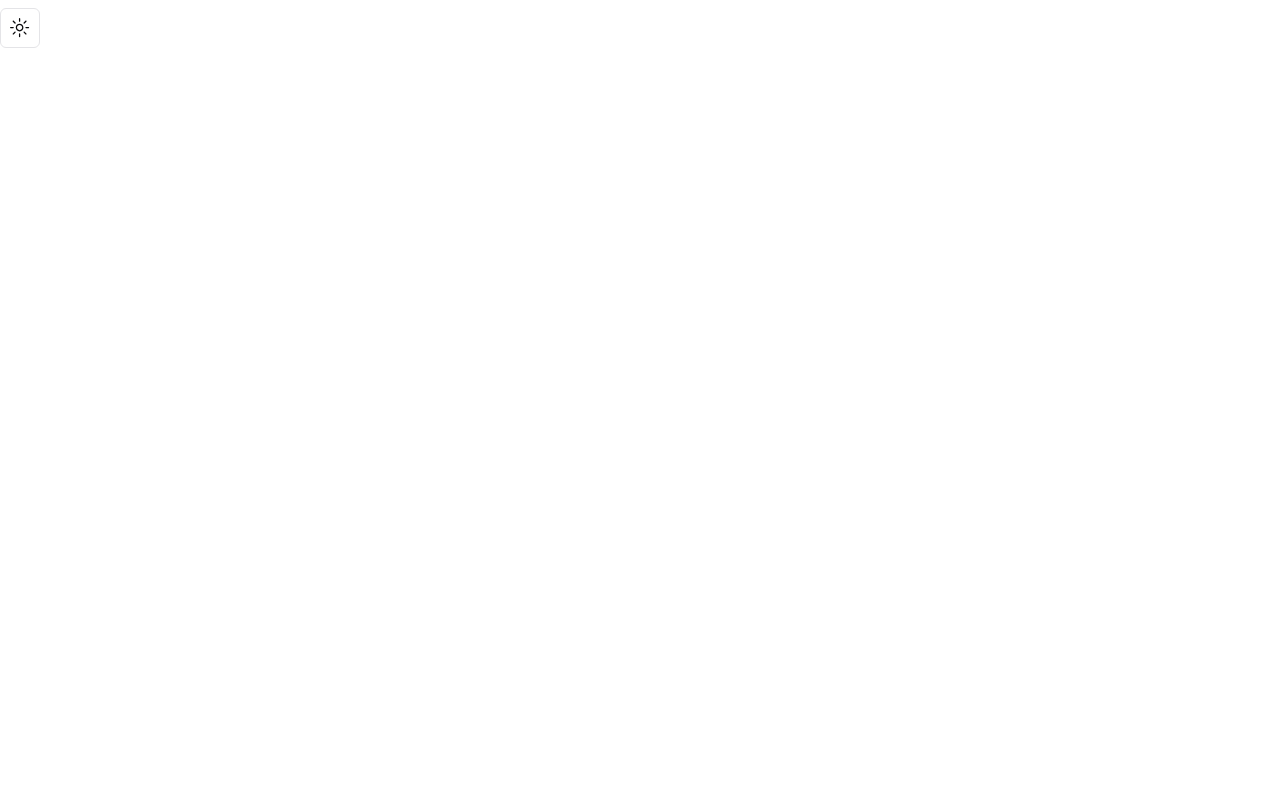
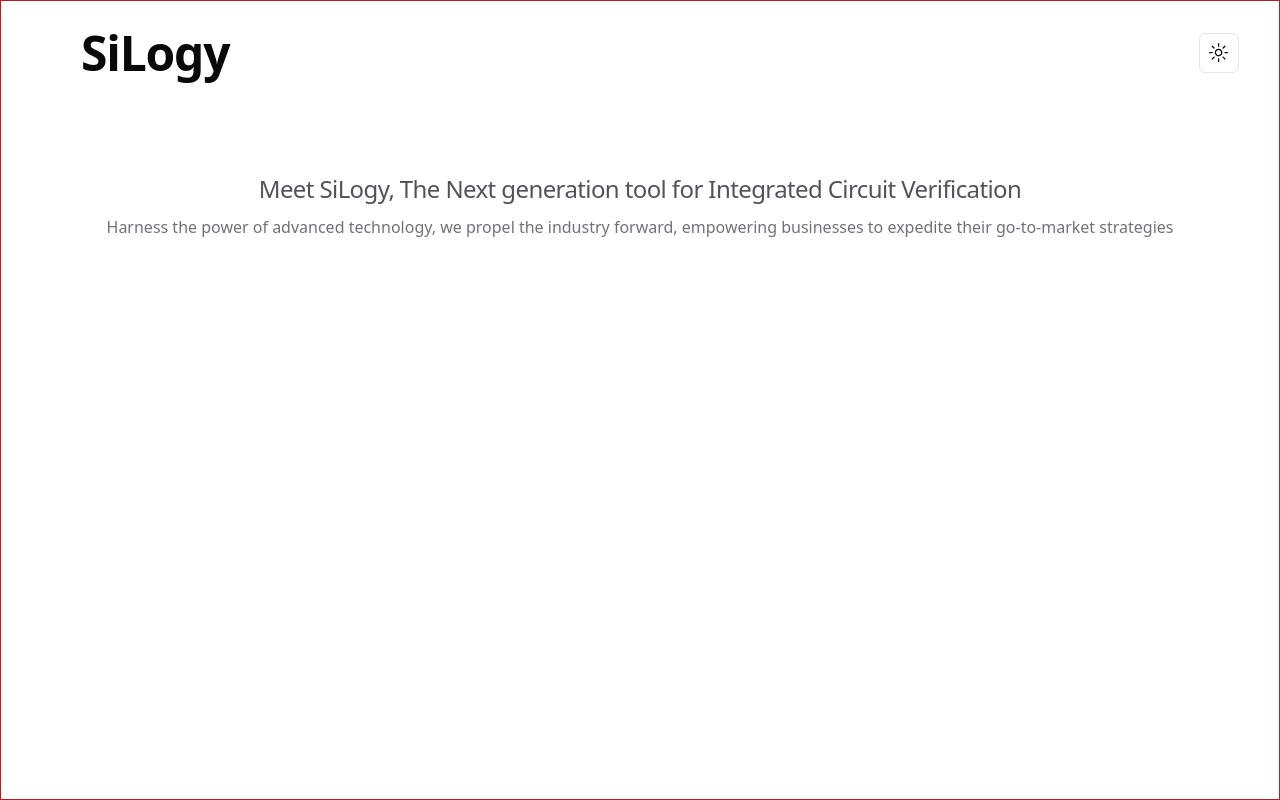
Before and after one commit to VK-RED/silogy, a Next.js app: page / in a window 1280 px wide. Built offline with nearby package versions, Linux system fonts and the light colour scheme.

Commit message:
add Hero Section

```diff
--- /dev/null
+++ b/src/components/hero.tsx
@@ -0,0 +1,17 @@
+import { BRIEF_DESCRIPTION, MAIN_DESCRIPTION } from "../../constants";
+
+export function Hero(){
+    return (
+        <div className="mt-20  p-2 flex flex-col items-center space-y-2">
+
+            <h3 className="scroll-m-20 text-2xl font-medium tracking-tight text-zinc-600 dark:text-zinc-400">
+                {MAIN_DESCRIPTION}
+            </h3>
+
+            <h4 className="leading-7 [&:not(:first-child)]:mt-6 text-zinc-500">
+                {BRIEF_DESCRIPTION}
+            </h4>
+
+        </div>
+    )
+}
--- a/src/pages/index.tsx
+++ b/src/pages/index.tsx
@@ -1,12 +1,23 @@
 import { DarkModeToggle } from '@/components/darkModeToggle'
+import { Hero } from '@/components/hero'
+import { TITLE } from '../../constants'
 
 
 export default function Home() {
   return (
-    <div>
-      <div className='mt-2'>
-        <DarkModeToggle />
-      </div>
+    <div className='h-screen border border-red-700 flex flex-col items-center py-5 min-w-[500px]'>
+
+        <div className='w-full flex justify-between py-2 items-center'>
+            <h1 className="scroll-m-20 text-4xl font-extrabold tracking-tight lg:text-5xl ml-20">
+              {TITLE}
+            </h1>
+            <div className='mr-10'>
+                <DarkModeToggle />
+            </div>
+        </div>
+
+
+        <Hero />
 
     </div>
   )
```
